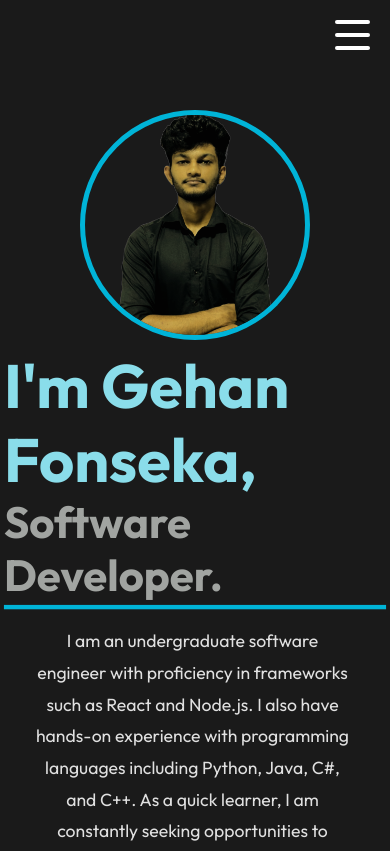
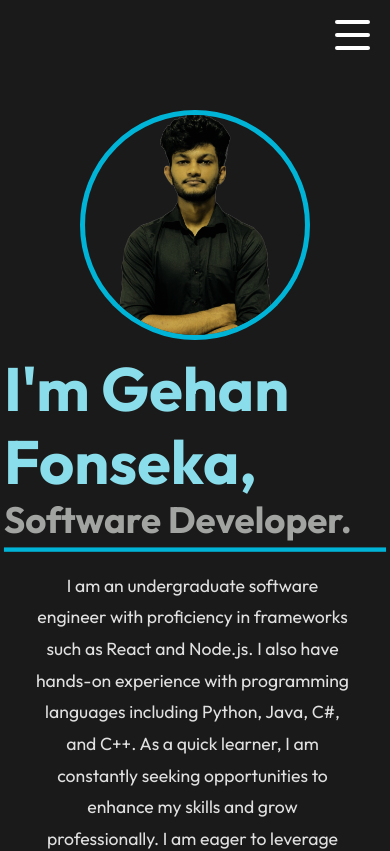
Before and after one commit to GehanFonseka/GehanFonseka.github.io, a React (Vite) app: page / in a window 390 px wide. Shown: the top 851 px of the page. Built offline with nearby package versions, Linux system fonts and the light colour scheme.

Commit message:
Update Hero.css

```diff
--- a/src/Components/Navbar/Hero/Hero.css
+++ b/src/Components/Navbar/Hero/Hero.css
@@ -192,6 +192,7 @@
         text-align: center;
     }
 
+
     .hero-content {
         max-width: 100%;
         text-align: center;
@@ -199,6 +200,9 @@
         margin-top: 20px;
     }
 
+    .hero h1 {
+        font-size: 2.1rem;
+    }
     .hero-image-container {
         order: -1;
         width: 200px;
```
